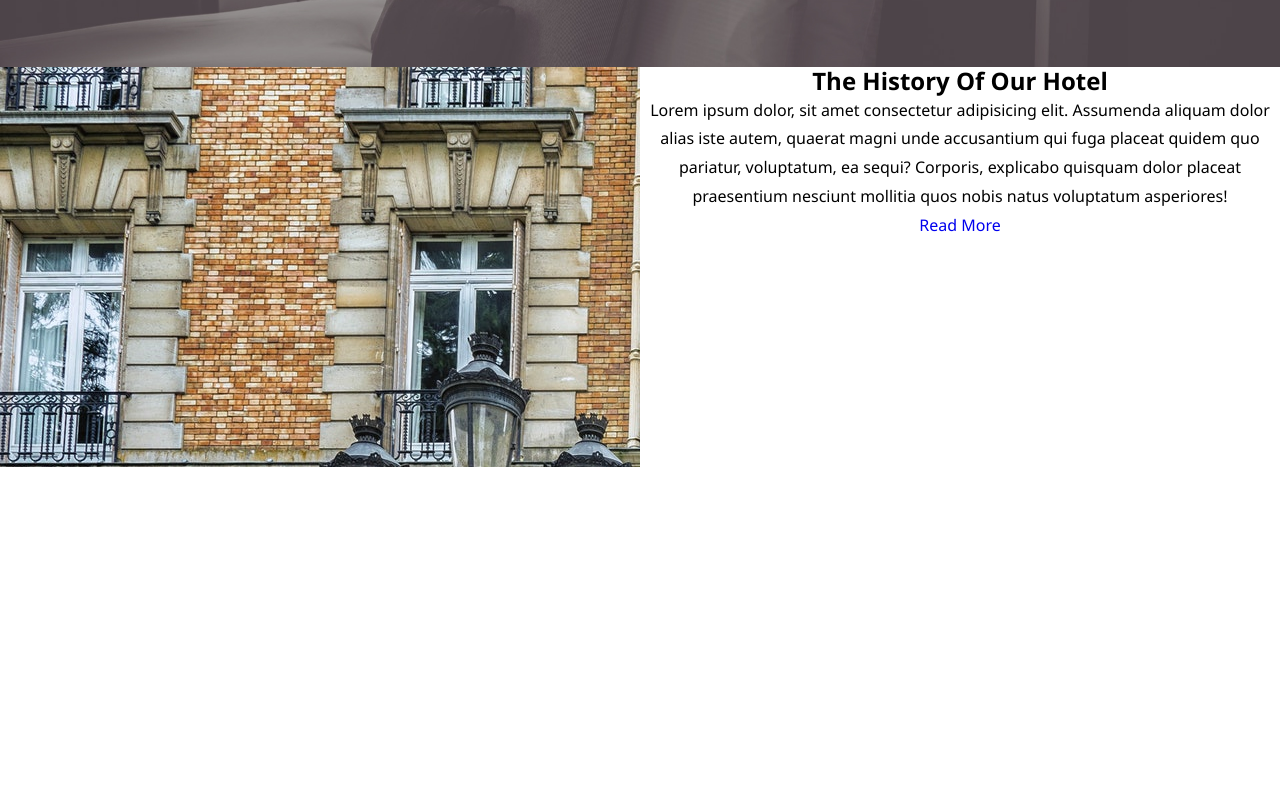
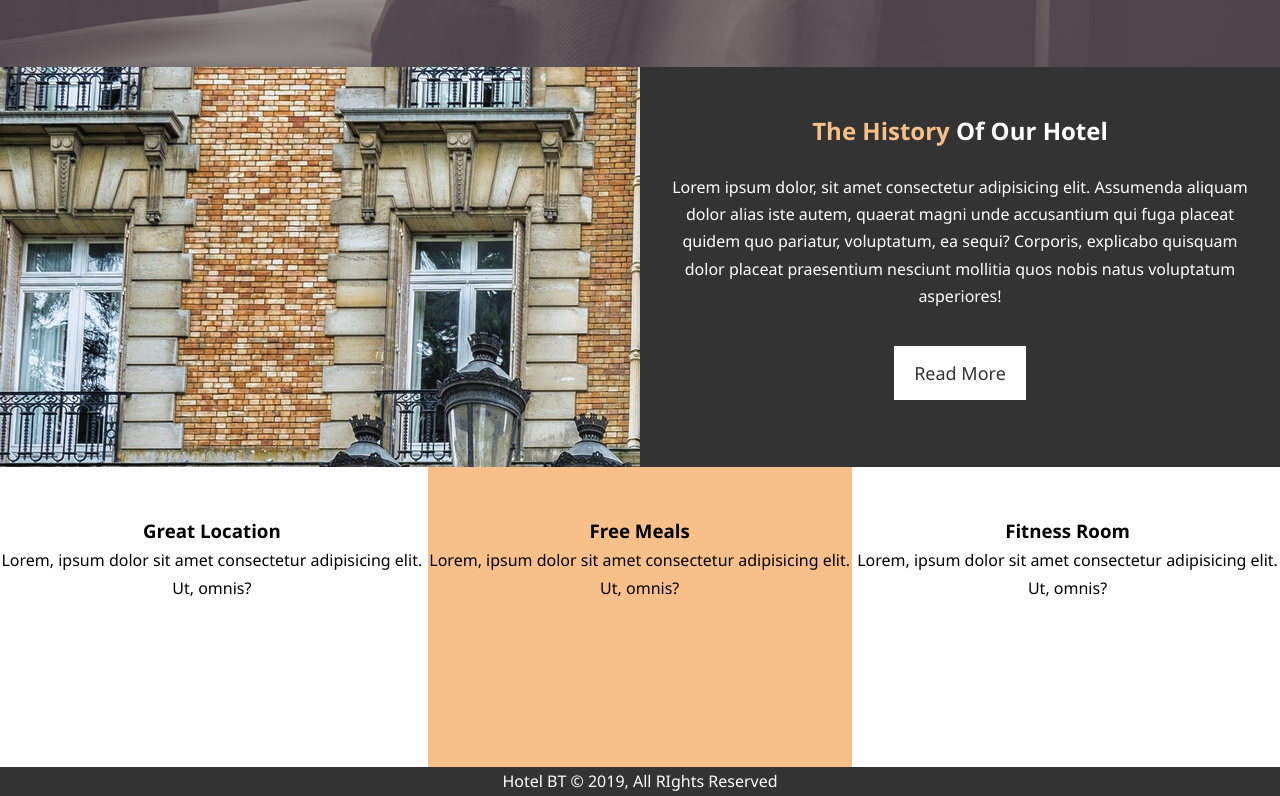
Before and after one commit to anacpsouto/hotel-website-project, a plain HTML site: page index.html in a window 1280 px wide. Shown: the part 602-1398 px from the top of the page. Before the commit the page ends 1069 px from the top, so only its background shows below. Drawn offline with Linux system fonts and the light colour scheme.

Commit message:
created section 3

```diff
--- a/css/style.css
+++ b/css/style.css
@@ -136,4 +136,58 @@ ul li a.highlighted{
   width: 50%;
   height: 100%;
   text-align: center;
+  background-color:#333 ;
+  color: #fff;
+  line-height: 1.7em;
 }
+
+.text-main-2 h2{
+  margin-top: 50px;
+}
+
+.text-main-2 p{
+  padding: 30px 30px;
+  margin-bottom: 20px;
+}
+
+.text-main-2 a{
+  background-color: #fff;
+  color: #333;
+  padding: 15px 20px;
+  font-size: 18px;
+  text-align: center;
+}
+
+.text-main-2 a:hover{
+  background-color: #f7c08a;
+}
+
+.section-3{
+  width: 100%;
+  height: 300px;
+}
+
+.differentials-1, .differentials-2, .differentials-3{
+  display: inline-block;
+  width:33.1%;
+  height: 100%;
+  /* border: 1px solid green; */
+  text-align: center;
+  padding-top: 50px;
+}
+
+.differentials-1, .differentials-3{
+  background-color: #fff;
+}
+
+.differentials-2{
+  background-color: #f7c08a;
+}
+
+
+footer{
+width: 100%;
+text-align: center;
+background-color: #333;
+color: #fff;
+}
--- a/index.html
+++ b/index.html
@@ -33,14 +33,30 @@
       <!-- <div class="main-2-home"></div> -->
         <div class="img-main-2"></div>
         <div class="text-main-2">
-          <h2>The History Of Our Hotel</h2>
+          <h2><div class="x">The History</div> Of Our Hotel</h2>
           <p>Lorem ipsum dolor, sit amet consectetur adipisicing elit. Assumenda aliquam dolor alias iste autem, quaerat magni unde accusantium qui fuga placeat quidem quo pariatur, voluptatum, ea sequi? Corporis, explicabo quisquam dolor placeat praesentium nesciunt mollitia quos nobis natus voluptatum asperiores!</p>
           <a href="#">Read More</a>
         </div>
     </section>
+    <div class="clr"></div>
     <section class="section-3">
-
+      <div class="differentials-1">
+        <i class="fas fa-hotel"></i>
+        <h3>Great Location</h3>
+        <p>Lorem, ipsum dolor sit amet consectetur adipisicing elit. Ut, omnis?</p>
+      </div>
+      <div class="differentials-2">
+        <h3>Free Meals</h3>
+        <p>Lorem, ipsum dolor sit amet consectetur adipisicing elit. Ut, omnis?</p>
+      </div>
+      <div class="differentials-3">
+        <h3>Fitness Room</h3>
+        <p>Lorem, ipsum dolor sit amet consectetur adipisicing elit. Ut, omnis?</p>
+      </div>
     </section>
   </main>
+  <footer>
+    <p>Hotel BT © 2019, All RIghts Reserved</p>
+  </footer>
 </body>
 </html>
```
Also changed, not shown: img/hotel-solid.svg (added).
